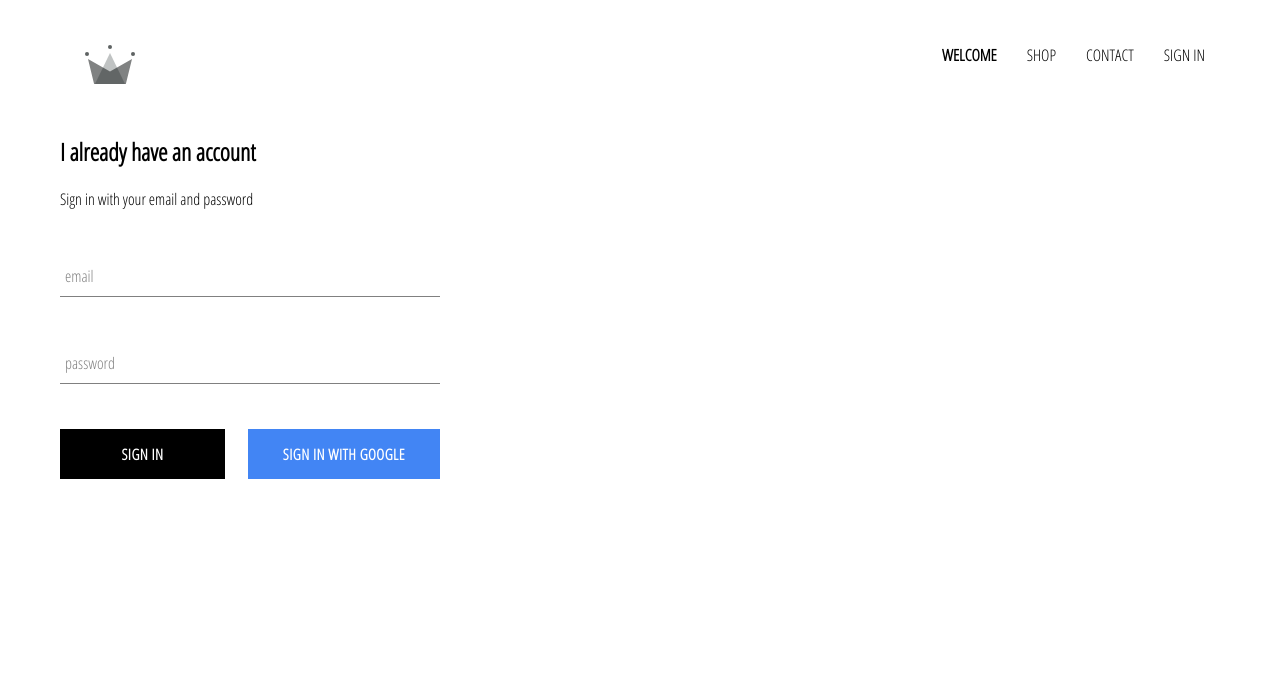
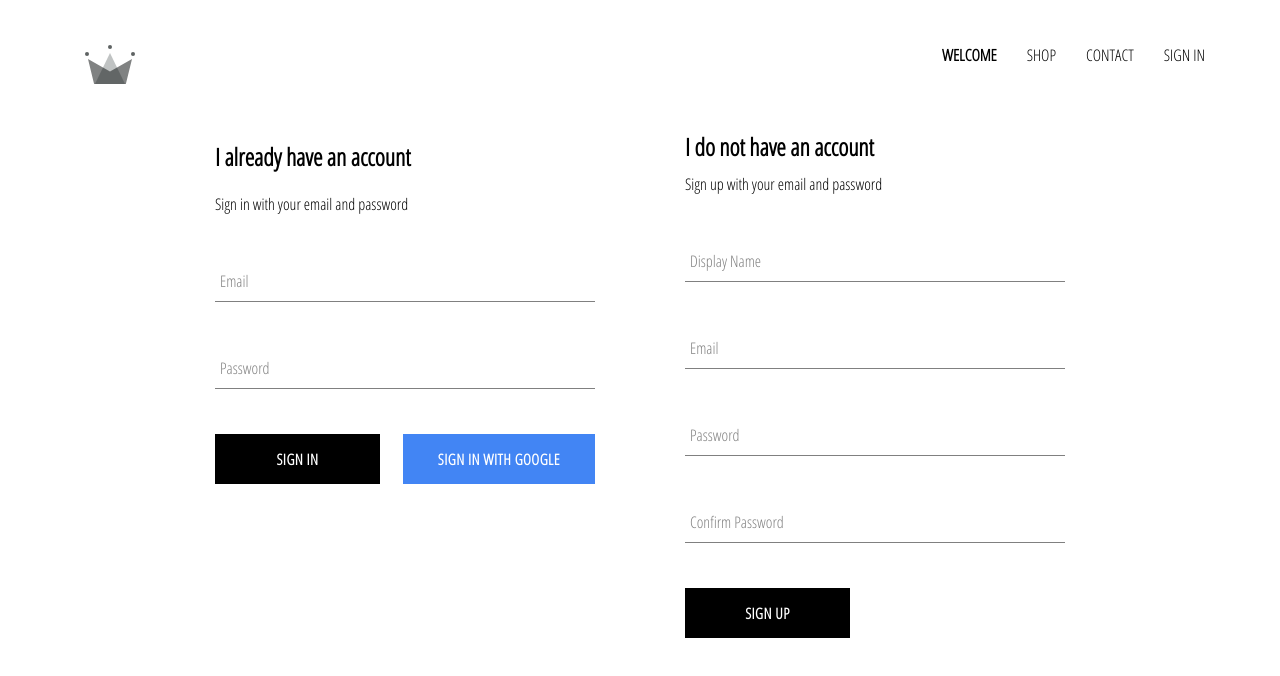
Before and after one commit to Mike-Huffman/crwn-clothing, a React (Create React App) app: page /signin in a window 1280 px wide. Shown: the top 676 px of the page. Built offline with nearby package versions, Linux system fonts and the light colour scheme; no server answers.

Commit message:
added firebase sign-in with email functionality, adds new users to firestore with sign-up with email component

```diff
--- a/src/components/header/header.component.jsx
+++ b/src/components/header/header.component.jsx
@@ -1,5 +1,5 @@
-import React, { Profiler } from 'react'
-import { Link, useRouteMatch } from 'react-router-dom'
+import React from 'react'
+import { Link } from 'react-router-dom'
 import { auth } from '../../firebase/firebase.utils'
 
 import { ReactComponent as Logo } from '../../assets/crown.svg'
--- a/src/components/pages/sign-in-and-sign-up/sign-in-and-sign-up.component.jsx
+++ b/src/components/pages/sign-in-and-sign-up/sign-in-and-sign-up.component.jsx
@@ -1,12 +1,14 @@
 import React from 'react'
 
 import SignIn from '../../sign-in/sign-in.component'
+import SignUp from '../../sign-up/sign-up.component'
 
 import './sign-in-and-sign-up.styles.scss'
 
 const SignInAndSignUpPage = () => (
     <div className="sign-in-and-sign-up">
         <SignIn />
+        <SignUp />
     </div>
 )
 
--- a/src/components/pages/sign-in-and-sign-up/sign-in-and-sign-up.styles.scss
+++ b/src/components/pages/sign-in-and-sign-up/sign-in-and-sign-up.styles.scss
@@ -0,0 +1,6 @@
+.sign-in-and-sign-up {
+    width: 850px;
+    display: flex;
+    justify-content: space-between;
+    margin: 30px auto;
+}
--- a/src/components/sign-in/sign-in.component.jsx
+++ b/src/components/sign-in/sign-in.component.jsx
@@ -4,7 +4,7 @@ import FormInput from '../form-input/form-input.component'
 
 import CustomButton from '../custom-button/custom-button.component'
 
-import { signInWithGoogle } from '../../firebase/firebase.utils'
+import { auth, signInWithGoogle } from '../../firebase/firebase.utils'
 
 import './sign-in.styles.scss'
 
@@ -18,8 +18,17 @@ class SignIn extends React.Component {
         }
     }
 
-    handleSubmit = (e) => {
+    handleSubmit = async (e) => {
         e.preventDefault()
+
+        const { email, password } = this.state
+
+        try {
+            await auth.signInWithEmailAndPassword(email, password)
+            this.setState({ email: '', password: '' })
+        } catch (error) {
+            console.log(error)
+        }
 
         this.setState({ email: '', password: '' })
     }
@@ -41,7 +50,7 @@ class SignIn extends React.Component {
                         name="email"
                         type="email"
                         value={this.state.email}
-                        label="email"
+                        label="Email"
                         autoComplete="username"
                         handleChange={this.handleChange}
                         required
@@ -51,7 +60,7 @@ class SignIn extends React.Component {
                         name="password"
                         type="password"
                         value={this.state.password}
-                        label="password"
+                        label="Password"
                         autoComplete="current-password"
                         handleChange={this.handleChange}
                         required
@@ -61,7 +70,11 @@ class SignIn extends React.Component {
                         <CustomButton type="submit" value="Submit Form">
                             Sign in
                         </CustomButton>
-                        <CustomButton onClick={signInWithGoogle} isGoogleSignIn>
+                        <CustomButton
+                            type="button"
+                            onClick={signInWithGoogle}
+                            isGoogleSignIn
+                        >
                             {' '}
                             Sign in with Google{' '}
                         </CustomButton>
--- /dev/null
+++ b/src/components/sign-up/sign-up.component.jsx
@@ -0,0 +1,103 @@
+import React from 'react'
+
+import FormInput from '../form-input/form-input.component'
+import CustomButton from '../custom-button/custom-button.component'
+
+import { auth, createUserProfileDocument } from '../../firebase/firebase.utils'
+
+import './sign-up.styles.scss'
+
+class SignUp extends React.Component {
+    constructor() {
+        super()
+
+        this.state = {
+            displayName: '',
+            email: '',
+            password: '',
+            confirmPassword: ''
+        }
+    }
+
+    handleSubmit = async (event) => {
+        event.preventDefault()
+
+        const { displayName, email, password, confirmPassword } = this.state
+
+        if (password !== confirmPassword) {
+            alert("passwords don't match")
+            return
+        }
+
+        try {
+            const { user } = await auth.createUserWithEmailAndPassword(
+                email,
+                password
+            )
+
+            createUserProfileDocument(user, { displayName })
+
+            this.setState({
+                displayName: '',
+                email: '',
+                password: '',
+                confirmPassword: ''
+            })
+        } catch (error) {
+            console.error(error)
+        }
+    }
+
+    handleChange = (event) => {
+        const { name, value } = event.target
+
+        this.setState({ [name]: value })
+    }
+
+    render() {
+        const { displayName, email, password, confirmPassword } = this.state
+        return (
+            <div className="sign-up">
+                <h2 className="title">I do not have an account</h2>
+                <span>Sign up with your email and password</span>
+                <form className="sign-up-form" onSubmit={this.handleSubmit}>
+                    <FormInput
+                        type="text"
+                        name="displayName"
+                        value={displayName}
+                        onChange={this.handleChange}
+                        label="Display Name"
+                        required
+                    />
+                    <FormInput
+                        type="email"
+                        name="email"
+                        value={email}
+                        onChange={this.handleChange}
+                        label="Email"
+                        required
+                    />
+                    <FormInput
+                        type="password"
+                        name="password"
+                        value={password}
+                        onChange={this.handleChange}
+                        label="Password"
+                        required
+                    />
+                    <FormInput
+                        type="password"
+                        name="confirmPassword"
+                        value={confirmPassword}
+                        onChange={this.handleChange}
+                        label="Confirm Password"
+                        required
+                    />
+                    <CustomButton type="submit"> SIGN UP</CustomButton>
+                </form>
+            </div>
+        )
+    }
+}
+
+export default SignUp
--- /dev/null
+++ b/src/components/sign-up/sign-up.styles.scss
@@ -0,0 +1,9 @@
+.sign-up {
+    display: flex;
+    flex-direction: column;
+    width: 380px;
+
+    .title {
+        margin: 10px 0;
+    }
+}
```
